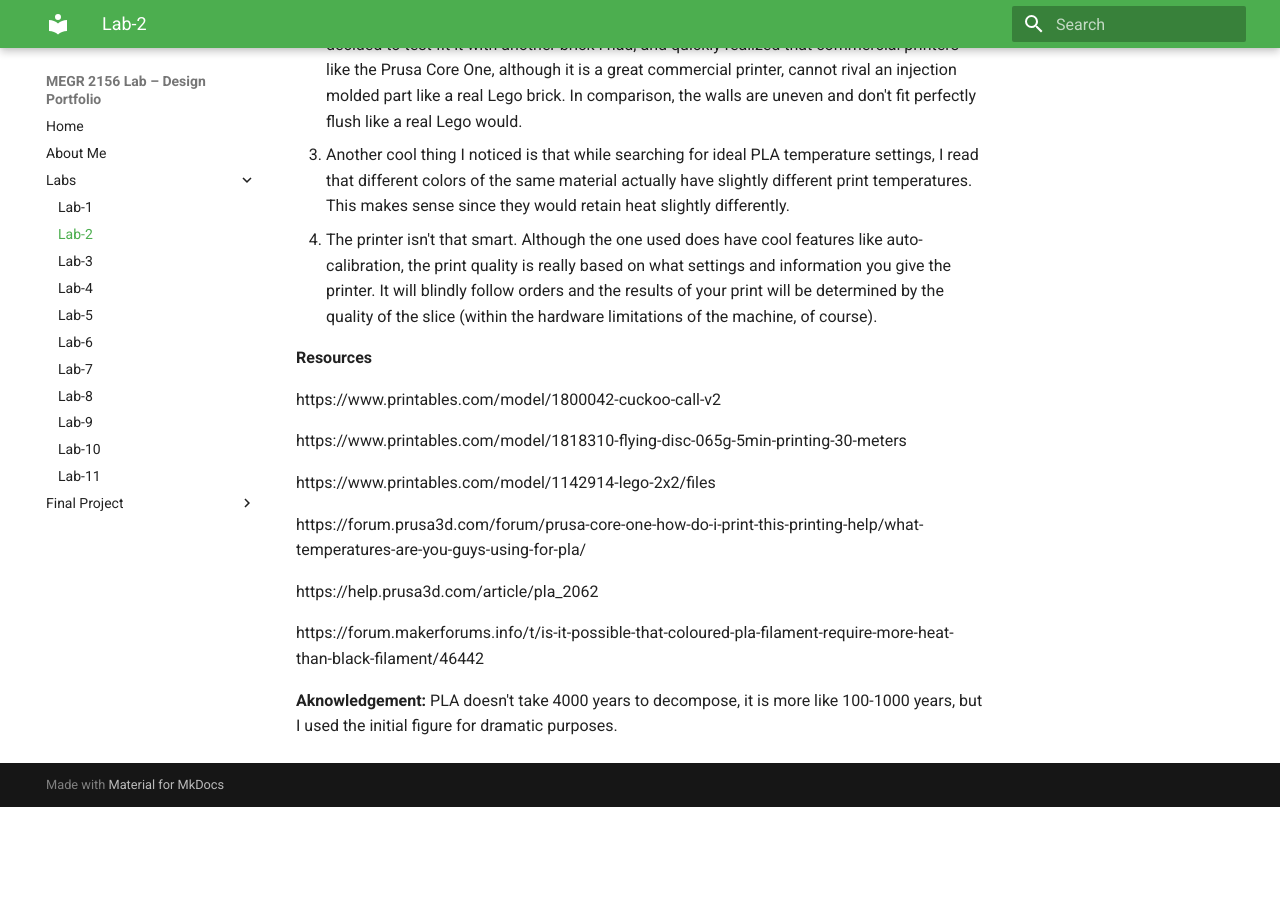
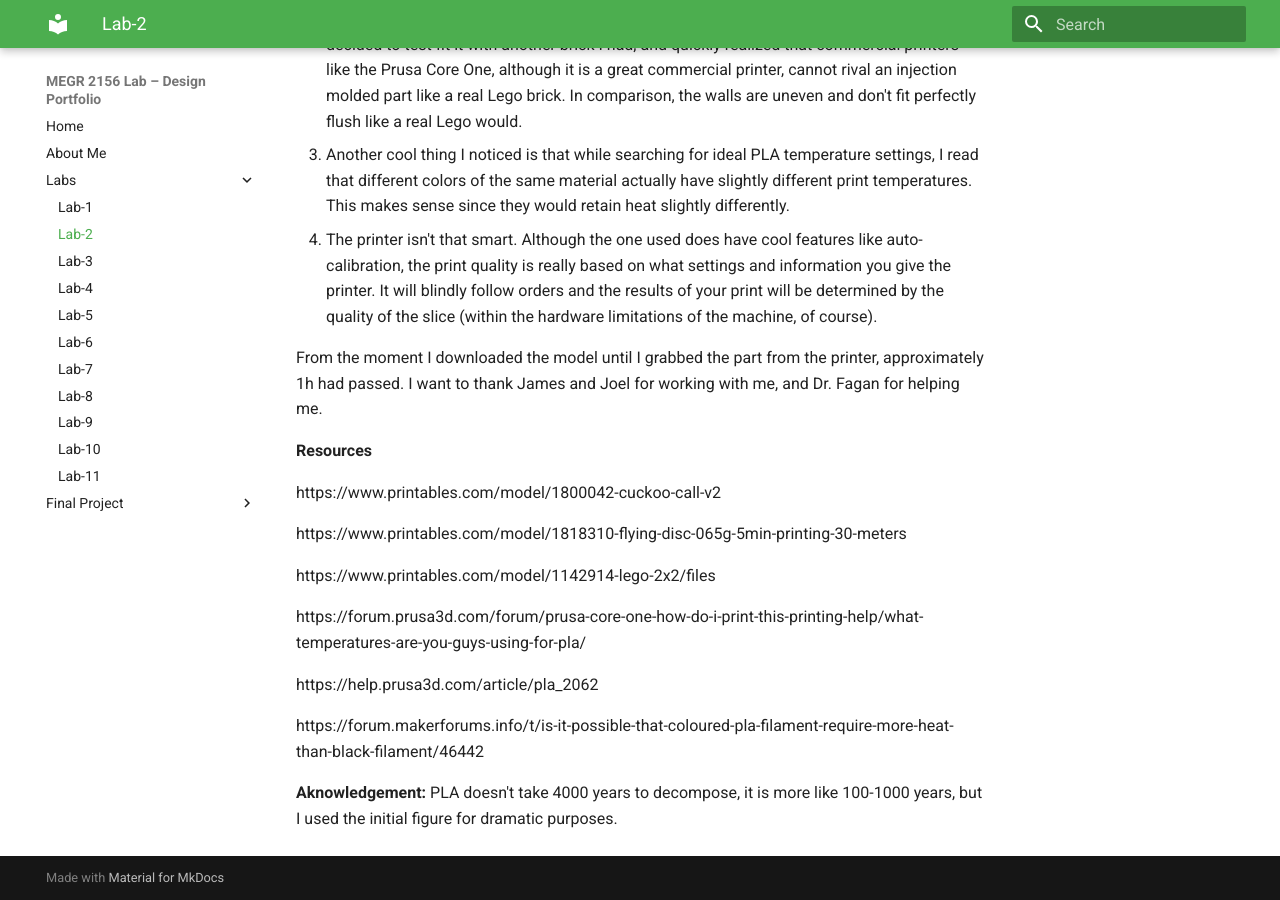
Before and after one commit to juanmasacova/MASACOVA-portfolio, an MkDocs documentation site: the page built from docs/Labs/L02/index.md, in a window 1280 px wide and 900 px high, scrolled down 5259 px. Built offline with MkDocs 1.6.1 and Material for MkDocs 9.7.7, drawn with Linux system fonts in a browser that asks for light colours; before the commit the page ends 6066 px from its top, so only the background shows below that.

Commit message:
Update index.md

```diff
--- a/docs/Labs/L02/index.md
+++ b/docs/Labs/L02/index.md
@@ -90,6 +90,8 @@ I printed with James McAdam and Joel Holder, using a Prusa Core one numbered #.
 3. Another cool thing I noticed is that while searching for ideal PLA temperature settings, I read that different colors of the same material actually have slightly different print temperatures. This makes sense since they would retain heat slightly differently.
 4. The printer isn't that smart. Although the one used does have cool features like auto-calibration, the print quality is really based on what settings and information you give the printer. It will blindly follow orders and the results of your print will be determined by the quality of the slice (within the hardware limitations of the machine, of course).
 
+From the moment I downloaded the model until I grabbed the part from the printer, approximately 1h had passed. I want to thank James and Joel for working with me, and Dr. Fagan for helping me.
+
 
 **Resources**
 
```
